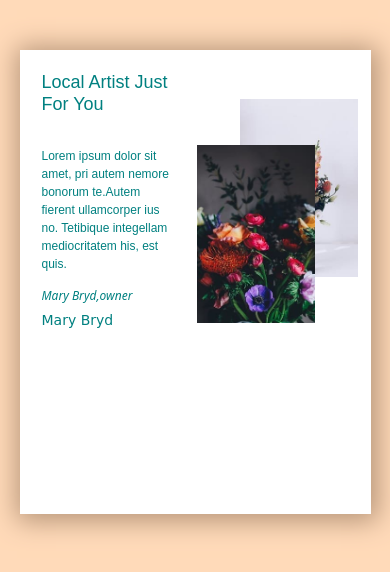
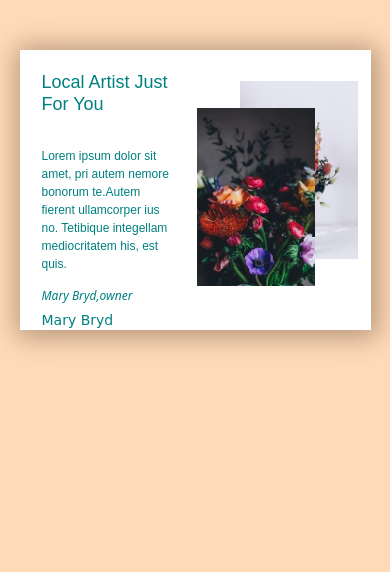
Before and after one commit to bhavya512500/CssProject, a plain HTML site: page index.html in a window 390 px wide. Drawn offline with nearby package versions, Linux system fonts and the light colour scheme; a web font is replaced by a local one.

Commit message:
seventh commit

```diff
--- a/index.css
+++ b/index.css
@@ -92,7 +92,7 @@
       @media (max-width: 425px) {
         .main  {
           width: 90vw;
-          height: 55vh;
+          height: 280px;
           margin: 50px auto;
         }
 
```
